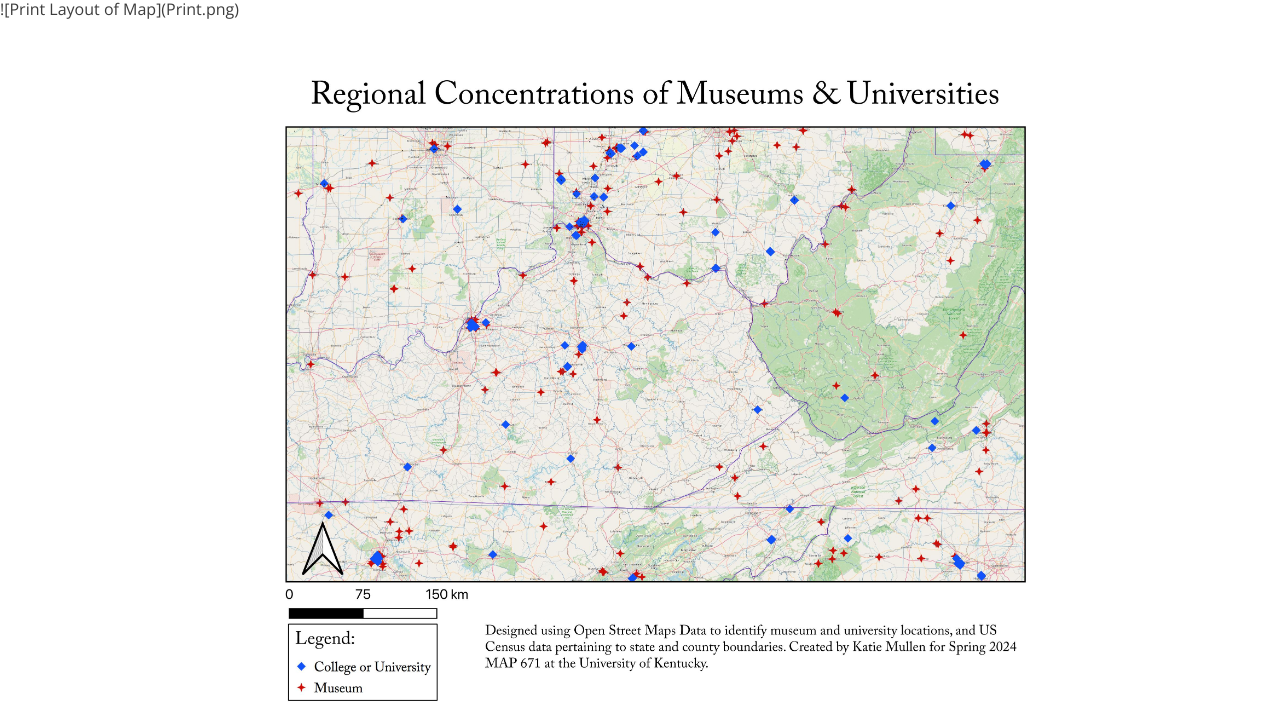
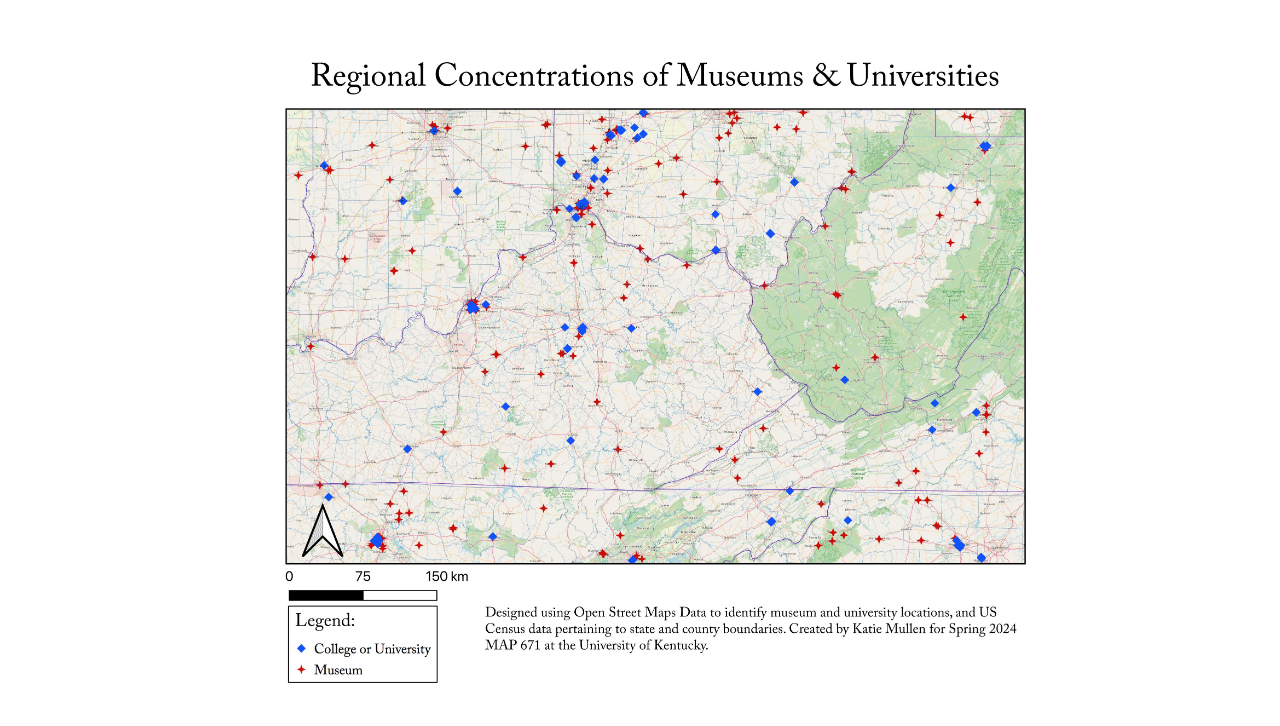
Before and after one commit to kathrynstarbuckmullen/Museums-and-Universities, a plain HTML site: page index.html in a window 1280 px wide. Shown: the top 726 px of the page. Drawn offline with nearby package versions, Linux system fonts and the light colour scheme.

Commit message:
Update index.html

```diff
--- a/index.html
+++ b/index.html
@@ -1,7 +1,7 @@
 <!DOCTYPE html>
 <html>
 <!-- This is a comment in HTML -->
-![Print Layout of Map](Print.png)
+
 <head>
 	<meta charset=utf-8 />
 	<!-- Below is the title of the document -->
@@ -92,7 +92,7 @@
 		<!-- The division element contains an image element -->
 		<div id='map'>
 			<!-- The image element uses the the 'src' property to show an image on the page. -->
-			<img src="Print.png" class="max-width-img" alt="This map displays the selected area of interest from OpenStreetMap">
+			<img src="Print.png" class="max-width-img" alt="This map displays the selected area of interest from OpenStreetMap and US Census Data">
 		</div>
 		<!-- <a href="">Link to high resolution version</a> -->
 
```
